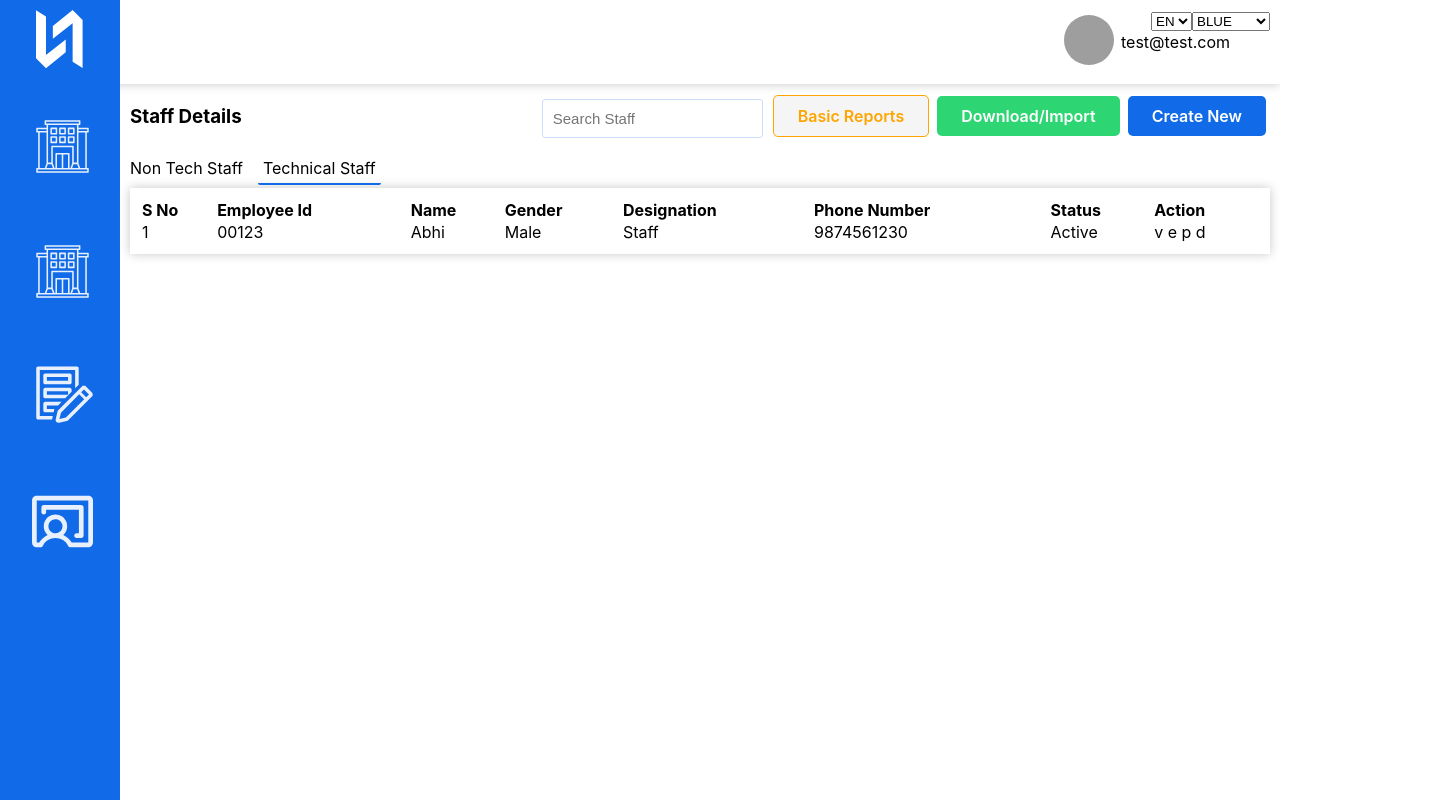
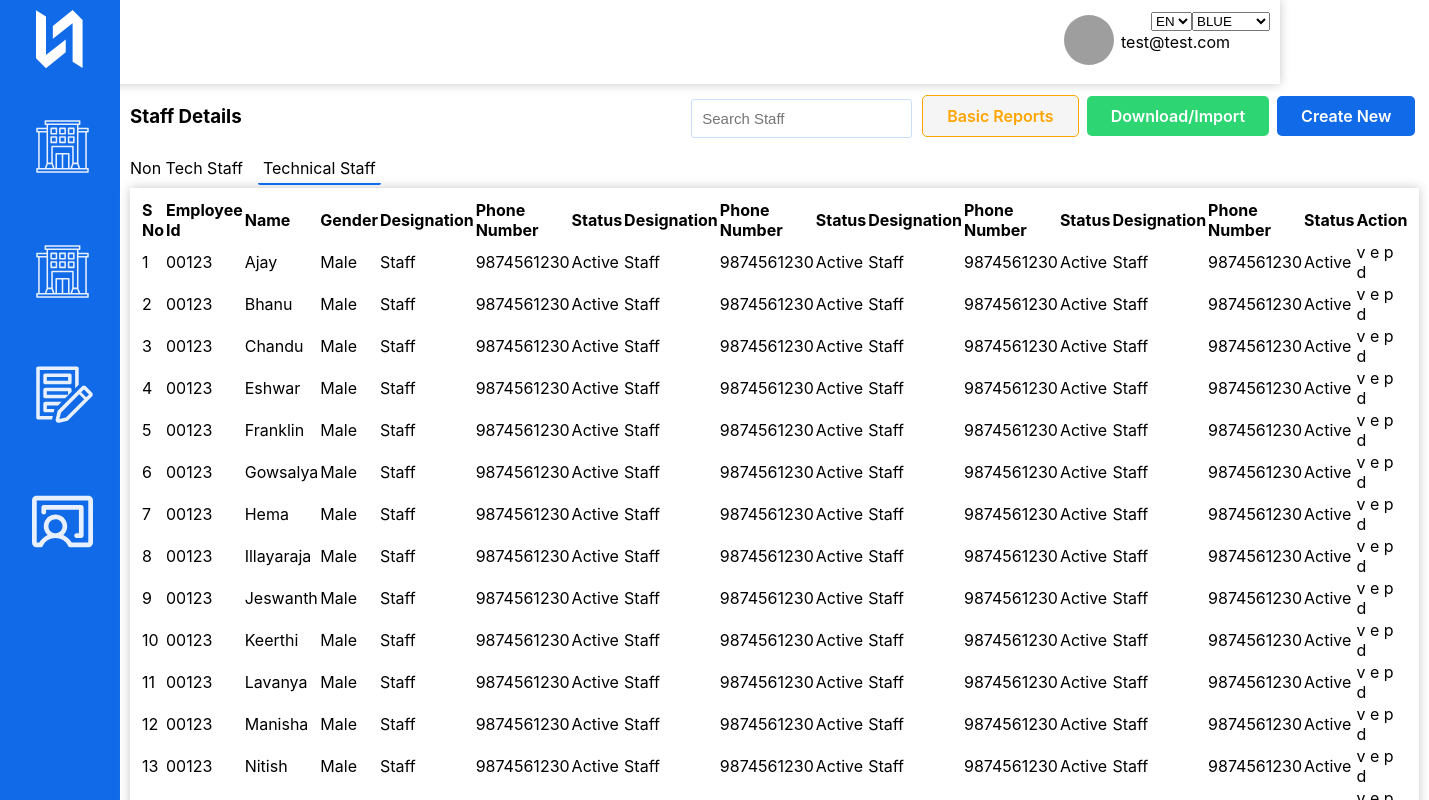
Before and after one commit to ajaykumareddy/cblaze, a React (Create React App) app: page /school/staff in a window 1280 px wide. Shown: the top 800 px of the page, 1429 px wide, since content can reach past the window. Built offline with nearby package versions, Linux system fonts and the light colour scheme; grey boxes are pictures that could not be loaded.

Commit message:
No Data function on staff details

```diff
--- /dev/null
+++ b/src/components/NoData/NoData.jsx
@@ -0,0 +1,11 @@
+import React from "react";
+import NoDataImg from '../../assets/png/no_data_blue_theme.png';
+import './NoData.scss';
+
+function NoData() {
+    return <div className="NoData">
+        <img src={NoDataImg}  alt='No Data' />
+    </div>;
+}
+
+export default NoData;
--- /dev/null
+++ b/src/components/NoData/NoData.scss
@@ -0,0 +1,4 @@
+.NoData {
+  display: flex;
+  justify-content: center;
+}
--- a/src/components/Settings/Settings.jsx
+++ b/src/components/Settings/Settings.jsx
@@ -1,22 +1,40 @@
-import React, {useState} from "react";
+import React, {useEffect, useState} from "react";
 import i18n from "i18next";
 import './Settings.scss';
 
 
 function Settings(props) {
 
+    useEffect(() => {
+        if(window && window.localStorage && window.localStorage.getItem('settings') && window.localStorage.getItem('settings')) {
+            document.documentElement.style.setProperty('--theme', JSON.parse(window.localStorage.getItem('settings')).theme);
+        }else {
+            window.localStorage && window.localStorage.setItem('settings',JSON.stringify({}));
+        }
+    });
+
 
     function changeLanguage(e) {
-        i18n.changeLanguage(e.target.options[e.target.options.selectedIndex].value);
+        i18n.changeLanguage(e.target.options[e.target.options.selectedIndex].value).then(r => {
+            let settingsJson = window.localStorage.getItem('settings');
+            let settings = JSON.parse(settingsJson);
+            settings['lang'] =  e.target.options[e.target.options.selectedIndex].value;
+            window.localStorage.setItem('settings', JSON.stringify(settings));
+        });
+
     }
 
     function changeTheme(e) {
-        document.documentElement.style.setProperty('--theme',e.target.options[e.target.options.selectedIndex].value)
-
+        document.documentElement.style.setProperty('--theme',e.target.options[e.target.options.selectedIndex].value);
+        let settingsJson = window.localStorage.getItem('settings');
+        let settings = JSON.parse(settingsJson);
+        settings['theme'] =  e.target.options[e.target.options.selectedIndex].value;
+        window.localStorage.setItem('settings', JSON.stringify(settings));
     }
 
     const [options, addOptions] = useState([{ name: 'EN' ,value:"en" }, { name: 'TA' ,value:"ta" }]);
-    const [themes, addTheme] = useState([{ name: 'BLUE' ,value:"#116AE7" }, { name: 'RED' ,value:"#E71B2A" } ,{ name: 'GREEN' ,value:"#00703C" },{ name: 'BLACK' ,value:"#0E1013" },{ name: 'YELLOW' ,value:"#E9CD29" } ]);
+    const [themes, addTheme] = useState([{ name: 'BLUE' ,value:"#116AE7" }, { name: 'RED' ,value:"#E71B2A" } ,{ name: 'GREEN' ,value:"#00703C" },{ name: 'BLACK' ,value:"#0E1013" },
+        { name: 'YELLOW' ,value:"#ee9819" } ]);
 
     return (<div className="Settings">
         <select name="lang" onChange={changeLanguage}>
--- a/src/components/StaffDetails/Staff.jsx
+++ b/src/components/StaffDetails/Staff.jsx
@@ -2,18 +2,36 @@ import React from "react";
 
 class Staff extends React.Component {
 
+    constructor(props) {
+        super(props);
+        this.state = {};
+    }
+
     render() {
+        const {data} = this.props;
         return <>
-            <tr>
-                <td>1</td>
+            {data.map((staff,index) => {
+                return <tr>
+                    <td>{ index + 1 }</td>
                     <td>00123</td>
-                <td>Abhi</td>
+                    <td>{staff}</td>
                     <td>Male</td>
                     <td>Staff</td>
                     <td>9874561230</td>
                     <td>Active</td>
+                    <td>Staff</td>
+                    <td>9874561230</td>
+                    <td>Active</td>
+                    <td>Staff</td>
+                    <td>9874561230</td>
+                    <td>Active</td>
+                    <td>Staff</td>
+                    <td>9874561230</td>
+                    <td>Active</td>
+
                     <td> v e p d </td>
                 </tr>
+            })}
         </>
     }
 }
--- a/src/components/StaffDetails/StaffDetails.jsx
+++ b/src/components/StaffDetails/StaffDetails.jsx
@@ -4,33 +4,51 @@ import './StaffDetails.scss';
 import Button from "../lib/Button/Button";
 import TextField from "../lib/TextField/TextField";
 import Staff from "./Staff";
+import NoData from "../NoData/NoData";
 
 class StaffDetails extends React.Component {
+    constructor(props) {
+        super(props);
 
-    constructor() {
-        super();
-        this.state = {};
+        this.data = ["Ajay","Bhanu","Chandu","Eshwar","Franklin","Gowsalya","Hema","Illayaraja","Jeswanth","Keerthi","Lavanya","Manisha","Nitish","Omkar","Prasanth","Quincy","Rakesh","Sri Ram"];
+        this.state = {
+            list: this.data
+        };
 
         this.createStaff = this.createStaff.bind(this);
+        this.searchStaff = this.searchStaff.bind(this);
     }
 
 
     createStaff() {
         const { history} = this.props;
-        history.push('/school/addStaff')
+        history.push('/school/addStaff');
+    }
+
+    searchStaff(searchTxt) {
+        let s = this.data.filter( (d) => {
+            return d.toLowerCase().includes(searchTxt.toLowerCase());
+        });
+        this.setState({list: s});
     }
 
     render() {
+        let {list} = this.state;
         return <div className="StaffDetails">
                     <div className="staff-header">
                         <div className="staff-header-title">
                             <h3>Staff Details</h3>
                         </div>
                         <div className="staff-header-options">
-                            <div className="search-box"> <TextField placeholder="Search Staff"/></div>
-                            <div className="no-color" >
-                                <Button name="Basic Reports" />
-                            </div>
+                            { list && list.length > 0 &&
+                            <React.Fragment>
+                               <div className="search-box"> <TextField type="search" placeholder="Search Staff" inputHandler={this.searchStaff}/></div>
+                               <div className="no-color" >
+                                   <Button name="Basic Reports" />
+                               </div>
+                            </React.Fragment>
+                            }
+
                             <div className="green">
                                 <Button name="Download/Import" />
                             </div>
@@ -40,6 +58,8 @@ class StaffDetails extends React.Component {
                         </div>
                     </div>
                     <div className="staff-body">
+                        {list && list.length === 0 && <NoData />}
+
                         <div className="staff-category">
                             <span>Non Tech Staff</span>
                             <span className="active">Technical Staff</span>
@@ -55,11 +75,20 @@ class StaffDetails extends React.Component {
                                     <th>Designation</th>
                                     <th>Phone Number</th>
                                     <th>Status</th>
+                                    <th>Designation</th>
+                                    <th>Phone Number</th>
+                                    <th>Status</th>
+                                    <th>Designation</th>
+                                    <th>Phone Number</th>
+                                    <th>Status</th>
+                                    <th>Designation</th>
+                                    <th>Phone Number</th>
+                                    <th>Status</th>
                                     <th>Action</th>
                                 </tr>
                                 </thead>
                                 <tbody>
-                                    <Staff />
+                                    <Staff data={this.state.list}/>
                                 </tbody>
                             </table>
 
--- a/src/config/i18n.js
+++ b/src/config/i18n.js
@@ -18,7 +18,7 @@ i18n
     .use(initReactI18next)
     .init({
         resources: resources,
-        lng: "en", // choose the language here
+        lng: window && window.localStorage.getItem('settings') ?  JSON.parse(window.localStorage.getItem('settings')).lang : 'en', // choose the language here
         fallbackLng: 'en',
         debug: true,
         interpolation: {
```
Also changed, not shown: src/assets/png/no_data_blue_theme.png (added), src/components/SchoolHome/SchoolHome.scss (line endings or trailing spaces). Lines whose indentation alone changed are shown as unchanged.
